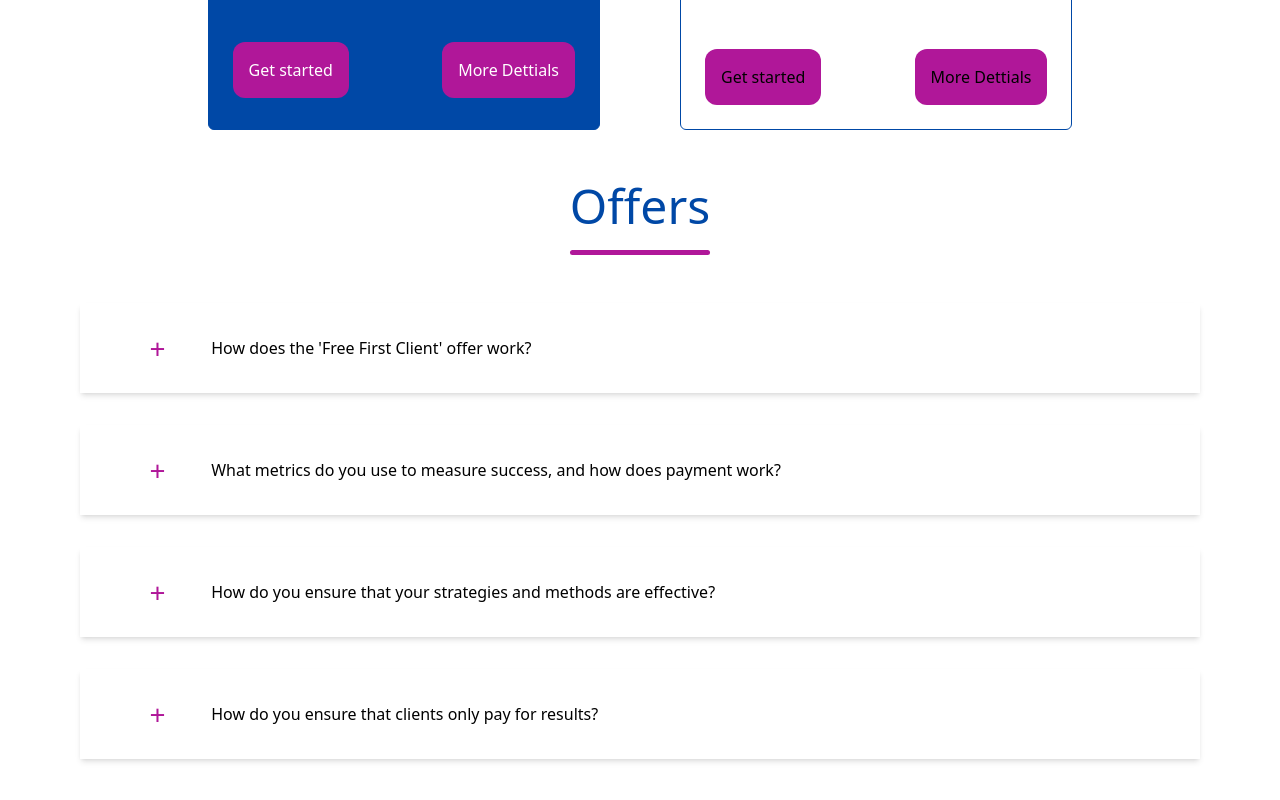
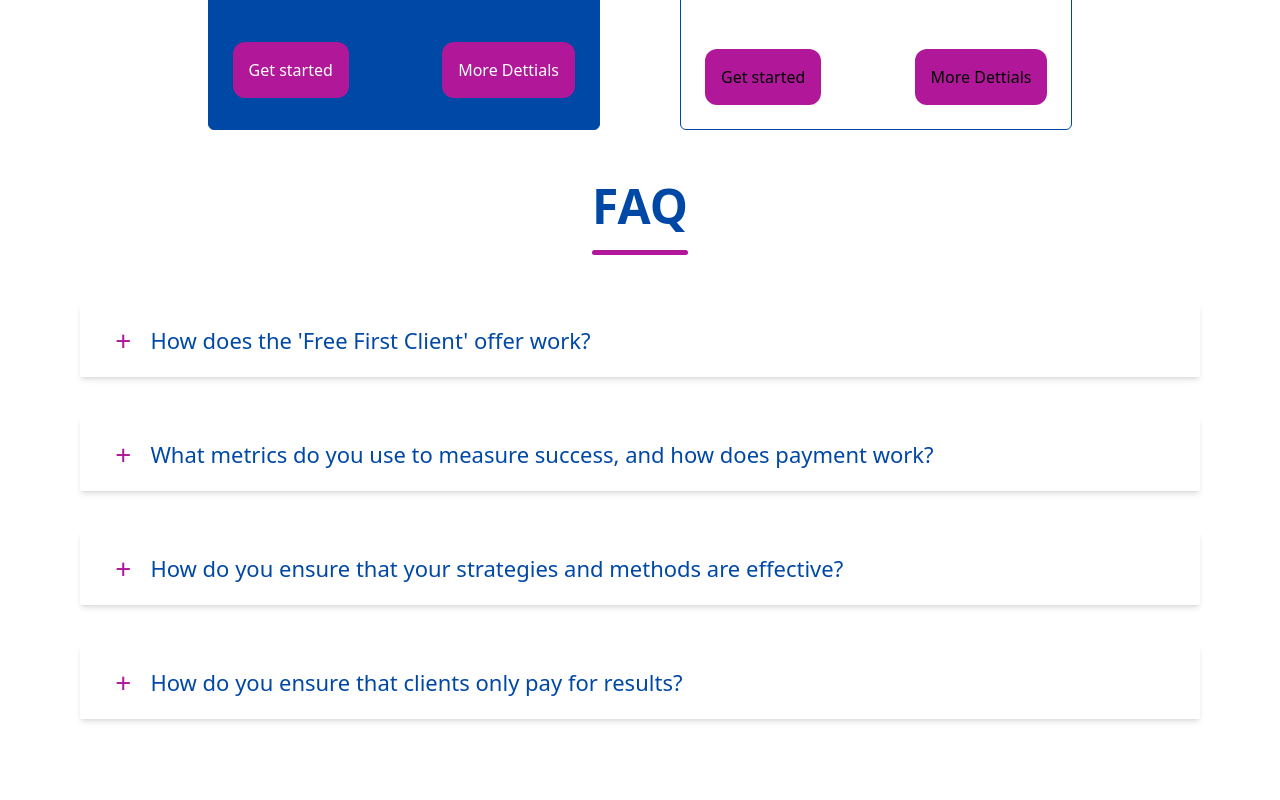
Before and after one commit to ayouub-bk/LoschMedia_Agency, a React (Vite) app: page / in a window 1280 px wide. Shown: the part 4117-4917 px from the top of the page. Built offline with nearby package versions, Linux system fonts and the light colour scheme.

Commit message:
fixed Faq section

```diff
--- a/src/Components/sections/Faq.jsx
+++ b/src/Components/sections/Faq.jsx
@@ -3,35 +3,34 @@ import { FaqData } from "../../data";
 const Faq = () => {
   const [toggle, setToggle] = useState(null);
   const toggleIndex = (index) => {
-    setToggle(toggle == index ? null : index);
+    setToggle(toggle === index ? null : index);
   };
-
   return (
     <>
-      <div className=" p-10 w-full flex flex-col items-center justify-center  gap-14  ">
-        <h1 className="highlighted-title  text-secondary tablet:text-[48px] text-[39px] ">
-          Offers
+      <div className="p-10 w-full flex flex-col items-center justify-center gap-14">
+        <h1 className="highlighted-title text-secondary tablet:text-[48px] text-[39px] font-bold">
+          FAQ
         </h1>
-        <div className=" w-full flex flex-col  gap-8    ">
+        <div className="h-full flex flex-col gap-10">
           {FaqData.map((item, index) => {
             const { question, answer } = item;
             return (
-              <div className="p-6  shadow-md  " key={index}>
-                <div className="flex  items-center ">
-                  <button
-                    className="text-[28px] text-highlight w-[10%] "
-                    onClick={() => toggleIndex(index)}
-                  >
-                    {toggle == index ? "-" : "+"}
+              <div className="p-4 shadow-md" key={index}>
+                <div
+                  className="flex items-center  cursor-pointer"
+                  onClick={() => toggleIndex(index)}
+                >
+                  <button className="text-[28px] text-highlight w-[5%]">
+                    {toggle === index ? "-" : "+"}
                   </button>
-                  <h2>{question} </h2>
+                  <h2 className="text-secondary text-[22px]">{question}</h2>
                 </div>
                 <div
-                  className={`${toggle === index ? `faq-open` : `faq-answer`}`}
+                  className={`${toggle === index ? "faq-open" : "faq-answer"}`}
                 >
-                  {answer.map((i) => {
-                    return <p>{i}</p>;
-                  })}
+                  {answer.map((i, idx) => (
+                    <p key={idx}>{i}</p>
+                  ))}
                 </div>
               </div>
             );
--- a/src/index.css
+++ b/src/index.css
@@ -15,12 +15,10 @@
 
 .faq-answer {
   max-height: 0;
-  overflow: hidden;
   opacity: 0;
   transition: max-height 0.5s ease, opacity 0.5s ease;
 }
 .faq-open {
-  max-height: 200px; /* Adjust based on content */
   opacity: 1;
   transition: max-height 0.5s ease, opacity 0.5s ease;
 }
```
